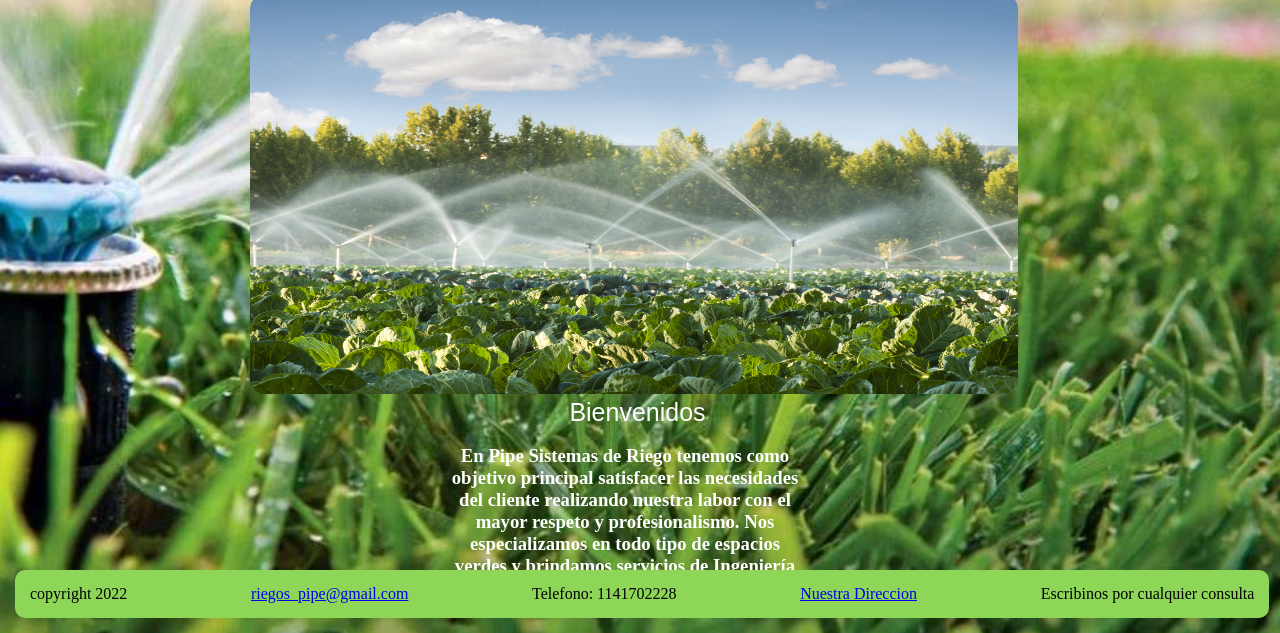
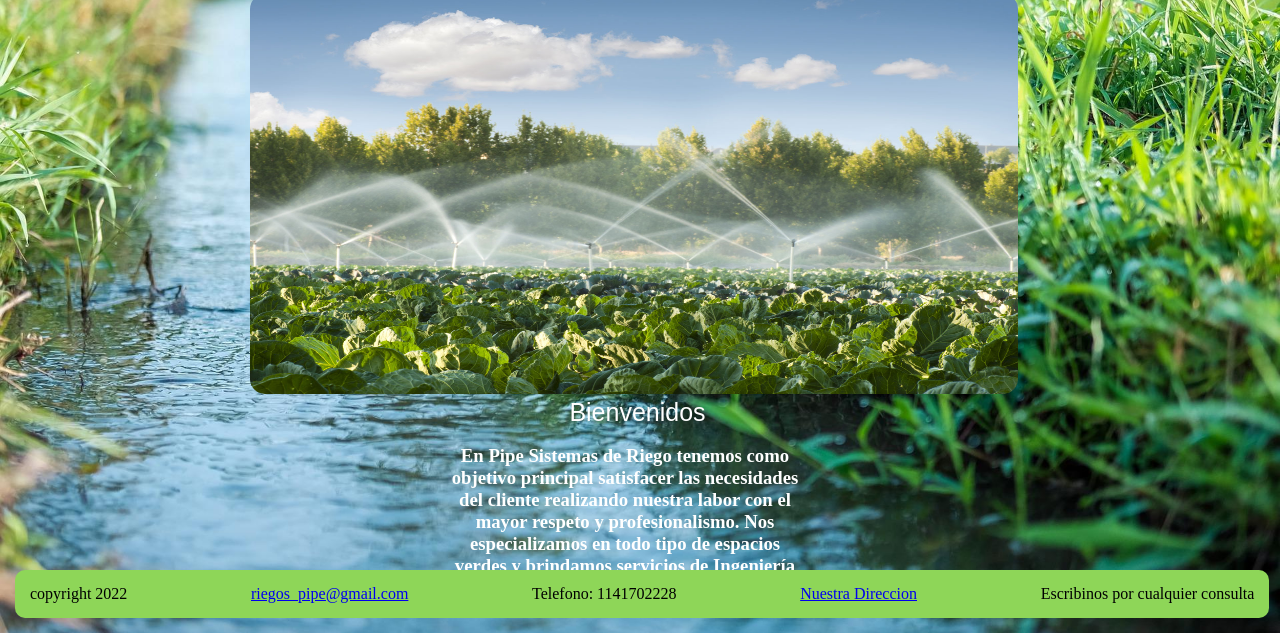
Before and after one commit to FelipeRubi0/RiegosPipe, a plain HTML site: page index.html in a window 1280 px wide. Shown: the part 167-800 px from the top of the page. Drawn offline with Linux system fonts and the light colour scheme.

Commit message:
cambio fondo

```diff
--- a/css/style.css
+++ b/css/style.css
@@ -47,7 +47,7 @@
 body{
     width: 100%;
     height: 100%;
-    background-image: url(../img/Todo-sobre-el-sistema-de-riego-para-campo-de-fútbol-980x650.jpg);
+    background-image: url(../img/natural-g5e1af59d2_1920.jpg);
 
     background-size: cover;
     background-position: center;
```
Also changed, not shown: img/Todo-sobre-el-sistema-de-riego-para-campo-de-fútbol-980x650.jpg (deleted), img/natural-g5e1af59d2_1920.jpg (added).
